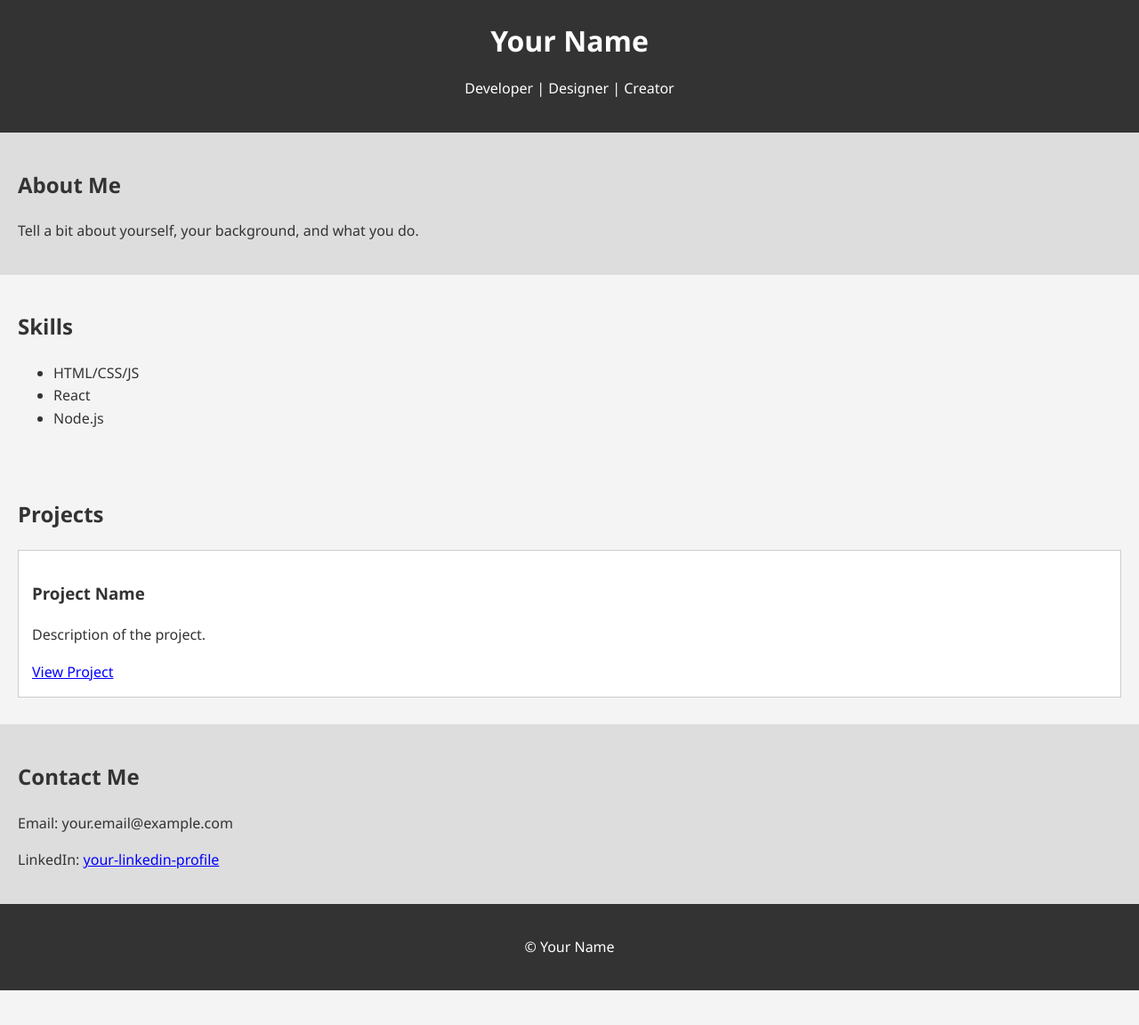
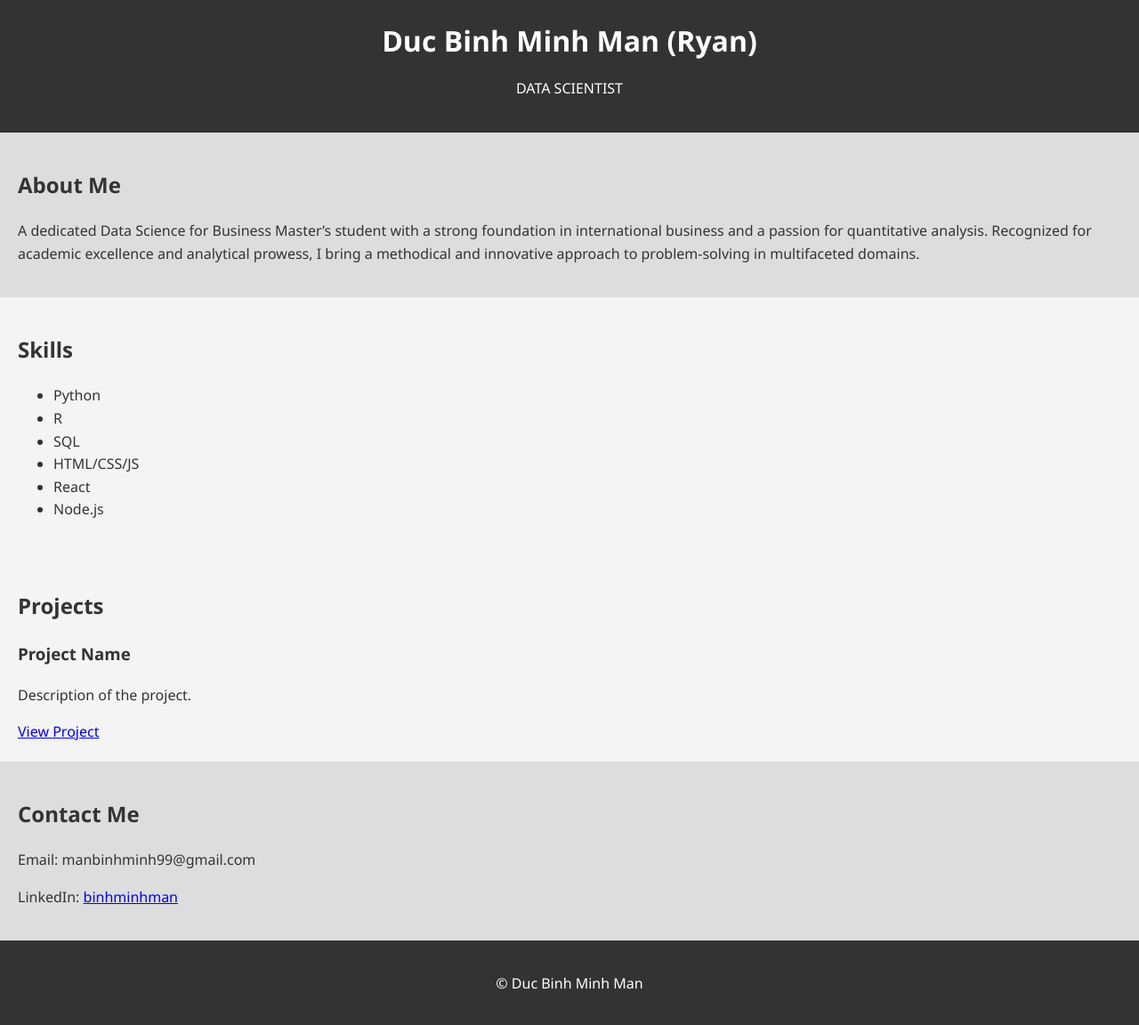
Before and after one commit to ducbinhminhman/ducbinhminhman.github.io, a plain HTML site: page index.html in a window 1280 px wide. Shown: the whole page at 89% size. Before the commit the page ends 1113 px from the top, so only its background shows below. Drawn offline with Linux system fonts and the light colour scheme.

Commit message:
Update the index.html file more detail

```diff
--- a/index.html
+++ b/index.html
@@ -8,18 +8,22 @@
 </head>
 <body>
     <header>
-        <h1>Your Name</h1>
-        <p>Developer | Designer | Creator</p>
+        <h1>Duc Binh Minh Man (Ryan)</h1>
+        <p> DATA SCIENTIST </p>
     </header>
 
     <section id="bio">
         <h2>About Me</h2>
-        <p>Tell a bit about yourself, your background, and what you do.</p>
+        <p>A dedicated Data Science for Business Master’s student with a strong foundation in international business and a passion for quantitative analysis. Recognized for academic excellence and analytical prowess, I bring a methodical and innovative approach to problem-solving in multifaceted domains.
+        </p>
     </section>
 
     <section id="skills">
         <h2>Skills</h2>
         <ul>
+            <li>Python</li>
+            <li>R</li>
+            <li>SQL</li>
             <li>HTML/CSS/JS</li>
             <li>React</li>
             <li>Node.js</li>
@@ -29,23 +33,23 @@
 
     <section id="projects">
         <h2>Projects</h2>
-        <div class="project">
+        <div class="Financial Fraud Detection">
             <h3>Project Name</h3>
             <p>Description of the project.</p>
-            <a href="link-to-live-project">View Project</a>
+            <a href="https://github.com/ducbinhminhman/Financial_Fraud_Detection">View Project</a>
         </div>
         <!-- Repeat for each project -->
     </section>
 
     <section id="contact">
         <h2>Contact Me</h2>
-        <p>Email: your.email@example.com</p>
-        <p>LinkedIn: <a href="your-linkedin-profile-url">your-linkedin-profile</a></p>
+        <p>Email: manbinhminh99@gmail.com</p>
+        <p>LinkedIn: <a href="https://www.linkedin.com/in/binhminhman/">binhminhman</a></p>
         <!-- Add more contact options as needed -->
     </section>
 
     <footer>
-        <p>© Your Name</p>
+        <p>© Duc Binh Minh Man</p>
     </footer>
 
     <script src="script.js"></script>
```
